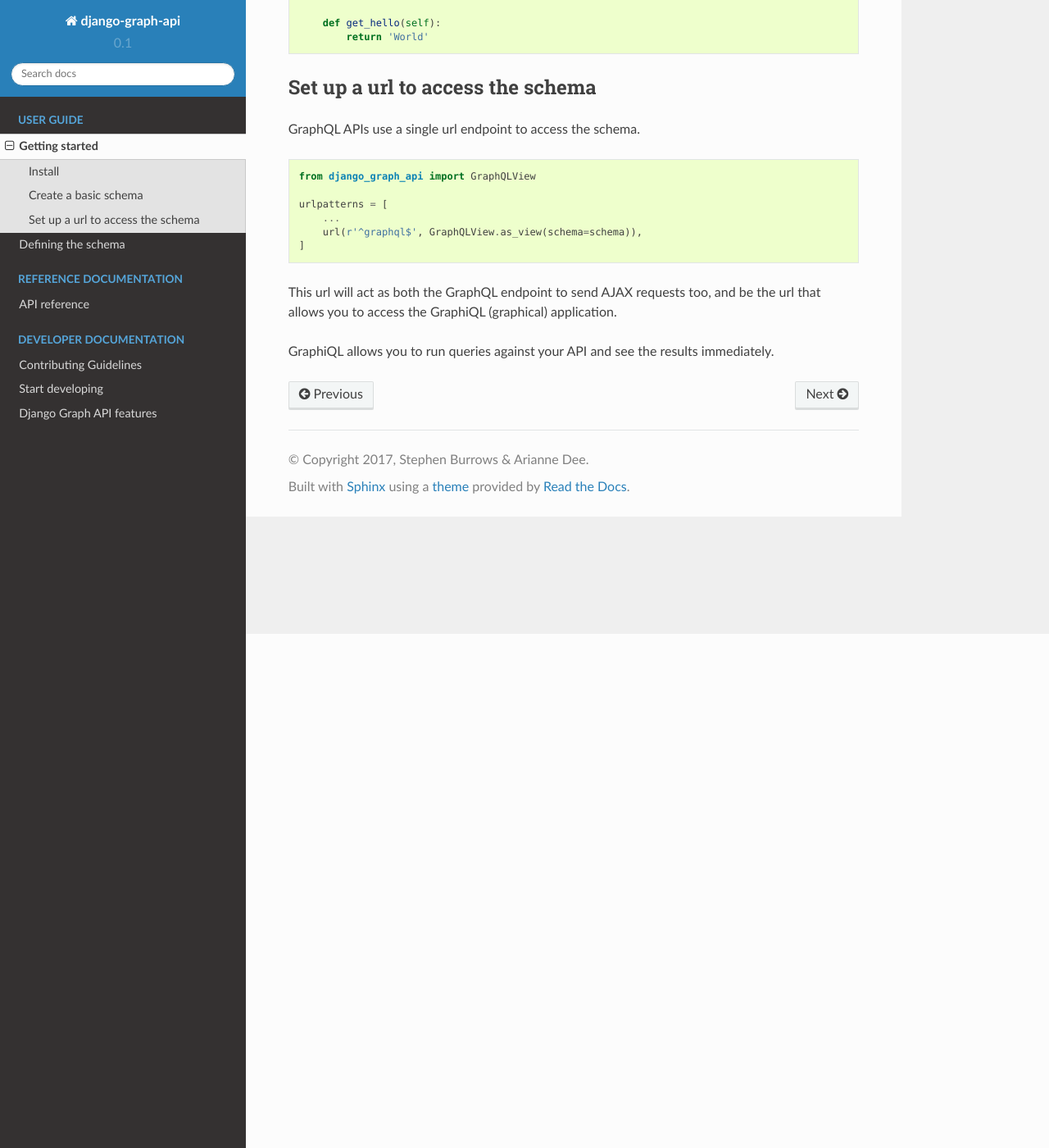
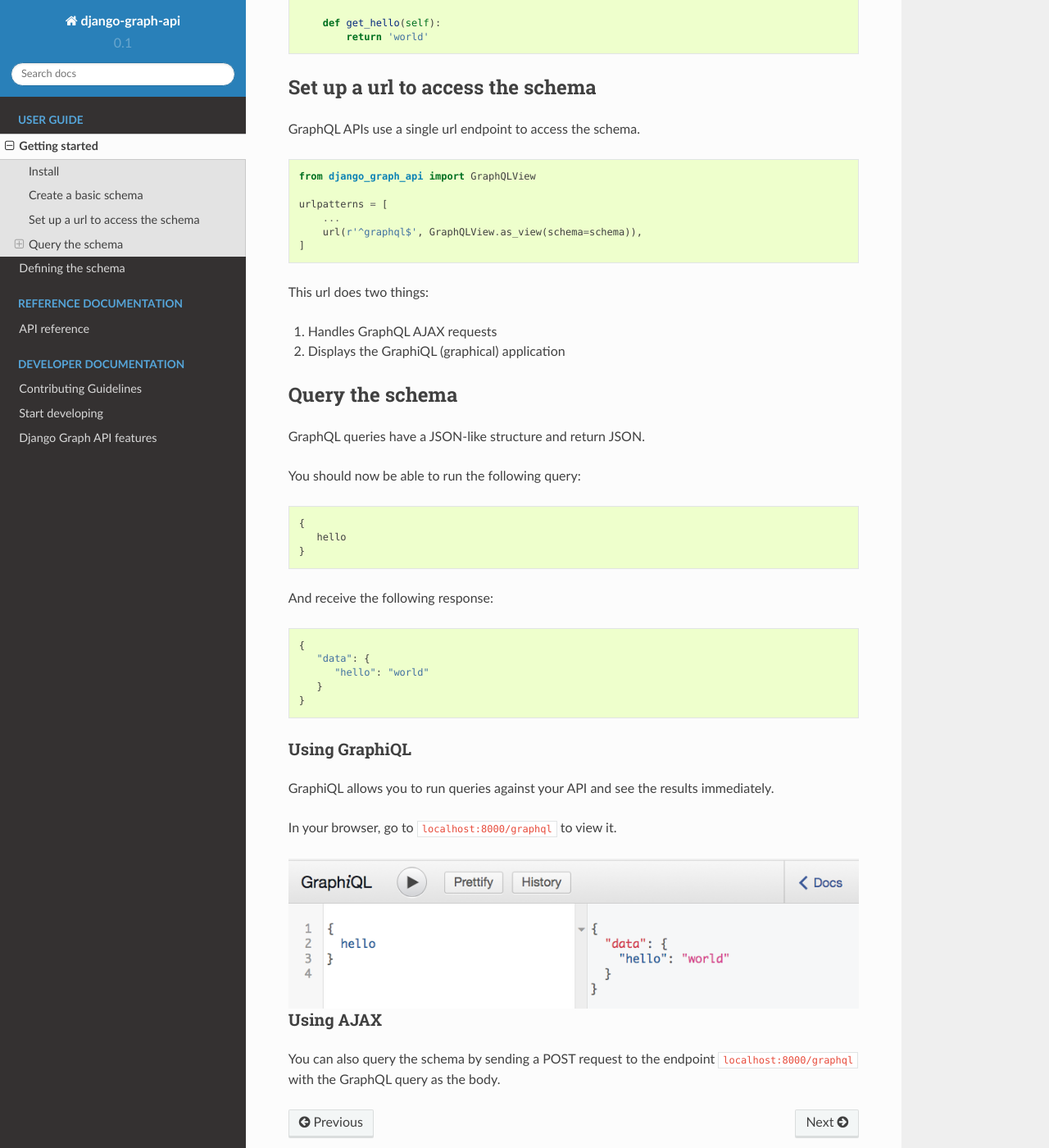
Before and after one commit to django-graph-api/django-graph-api, a Sphinx documentation site: the page built from docs/getting_started.rst, in a window 1280 px wide and 1400 px high, scrolled down 627 px. Shown: the whole window at 82% size. Built offline with Sphinx 7.4.7 and the Read the Docs theme 2.0.0, drawn with Linux system fonts in a browser that asks for light colours.

Commit message:
Add graphiql image to getting-started

```diff
--- a/docs/getting_started.rst
+++ b/docs/getting_started.rst
@@ -27,7 +29,7 @@ Here is an example of a schema with a single node.
         hello = CharField()
 
         def get_hello(self):
-            return 'World'
+            return 'world'
 
 Set up a url to access the schema
 ---------------------------------
@@ -42,8 +44,50 @@ GraphQL APIs use a single url endpoint to access the schema.
         url(r'^graphql$', GraphQLView.as_view(schema=schema)),
     ]
 
-This url will act as both the GraphQL endpoint to send AJAX requests too, and be the url that allows you to access the GraphiQL (graphical) application.
+This url does two things:
 
-GraphiQL allows you to run queries against your API and see the results immediately.
+1. Handles GraphQL AJAX requests
+2. Displays the GraphiQL (graphical) application
 
-.. _repo: https://github.com/melinath/django-graph-api
+Query the schema
+----------------
+
+GraphQL queries have a JSON-like structure and return JSON.
+
+You should now be able to run the following query:
+::
+
+   {
+      hello
+   }
+
+And receive the following response:
+::
+
+   {
+      "data": {
+         "hello": "world"
+      }
+   }
+
+Using GraphiQL
+^^^^^^^^^^^^^^
+
+GraphiQL allows you
+to run queries against your API
+and see the results immediately.
+
+In your browser,
+go to ``localhost:8000/graphql`` to view it.
+
+.. image:: images/graphiql_hello.png
+   :alt: alternate text
+   :align: center
+
+Using AJAX
+^^^^^^^^^^
+
+You can also query the schema
+by sending a POST request
+to the endpoint ``localhost:8000/graphql``
+with the GraphQL query as the body.
```
Also changed, not shown: other parts of docs/getting_started.rst (+2 -0 lines), docs/images/graphiql_hello.png (added).
